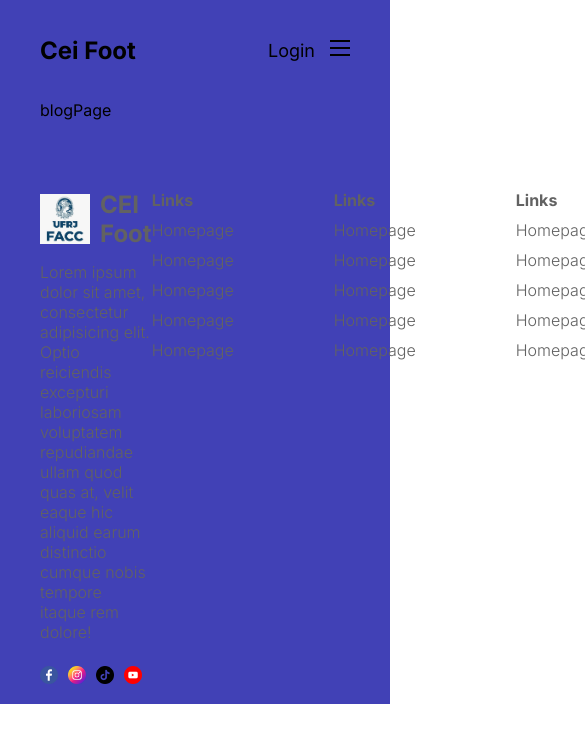
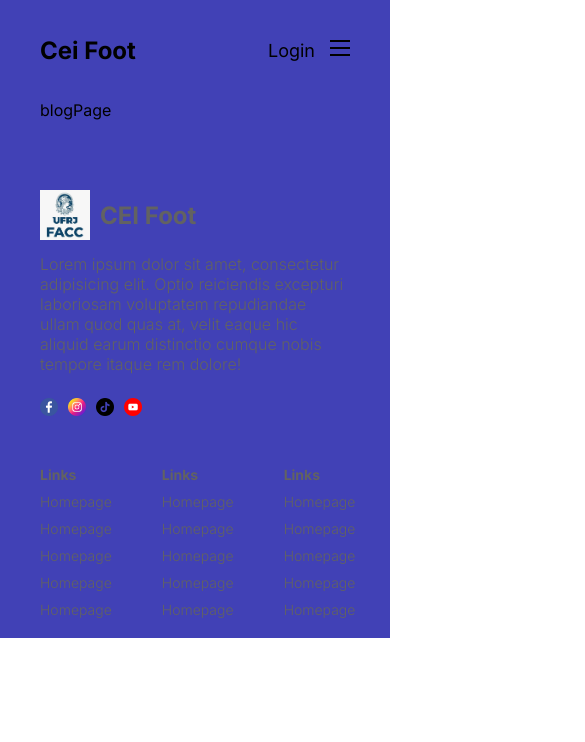
Before and after one commit to Smch12nntynn/cei_foot, a Next.js app: page /blog in a window 390 px wide. Shown: the top 742 px of the page, 585 px wide, since content can reach past the window. Built offline with nearby package versions, Linux system fonts and the light colour scheme.

Commit message:
responsive

```diff
--- a/src/components/card/card.module.css
+++ b/src/components/card/card.module.css
@@ -42,3 +42,9 @@
     width: max-content;
     padding: 2px;
 }
+
+@media screen and (max-width: 1280px) {
+    .imageContainer {
+        display: none;
+    }
+}
--- a/src/components/footer/footer.module.css
+++ b/src/components/footer/footer.module.css
@@ -2,6 +2,7 @@
     margin-top: 50px;
     padding: 20px 0px;
     display: flex;
+    align-items: center;
     justify-content: space-between;
     color: var(--softTextColor);
 }
@@ -50,3 +51,27 @@
 .listTitle {
     font-weight: bold;
 }
+
+@media screen and (max-width: 1024px) {
+    .links {
+        gap: 50px;
+    }
+}
+
+@media screen and (max-width: 768px) {
+    .container {
+        flex-direction: column;
+        gap: 50px;
+    }
+
+    .links {
+        width: 100%;
+        justify-content: space-between;
+    }
+}
+
+@media screen and (max-width: 640px) {
+    .links {
+        font-size: 14px;
+    }
+}
--- a/src/components/menu/menu.module.css
+++ b/src/components/menu/menu.module.css
@@ -12,3 +12,9 @@
 .title {
     font-size: 28px;
 }
+
+@media screen and (max-width: 1024px) {
+    .container {
+        display: none;
+    }
+}
```
